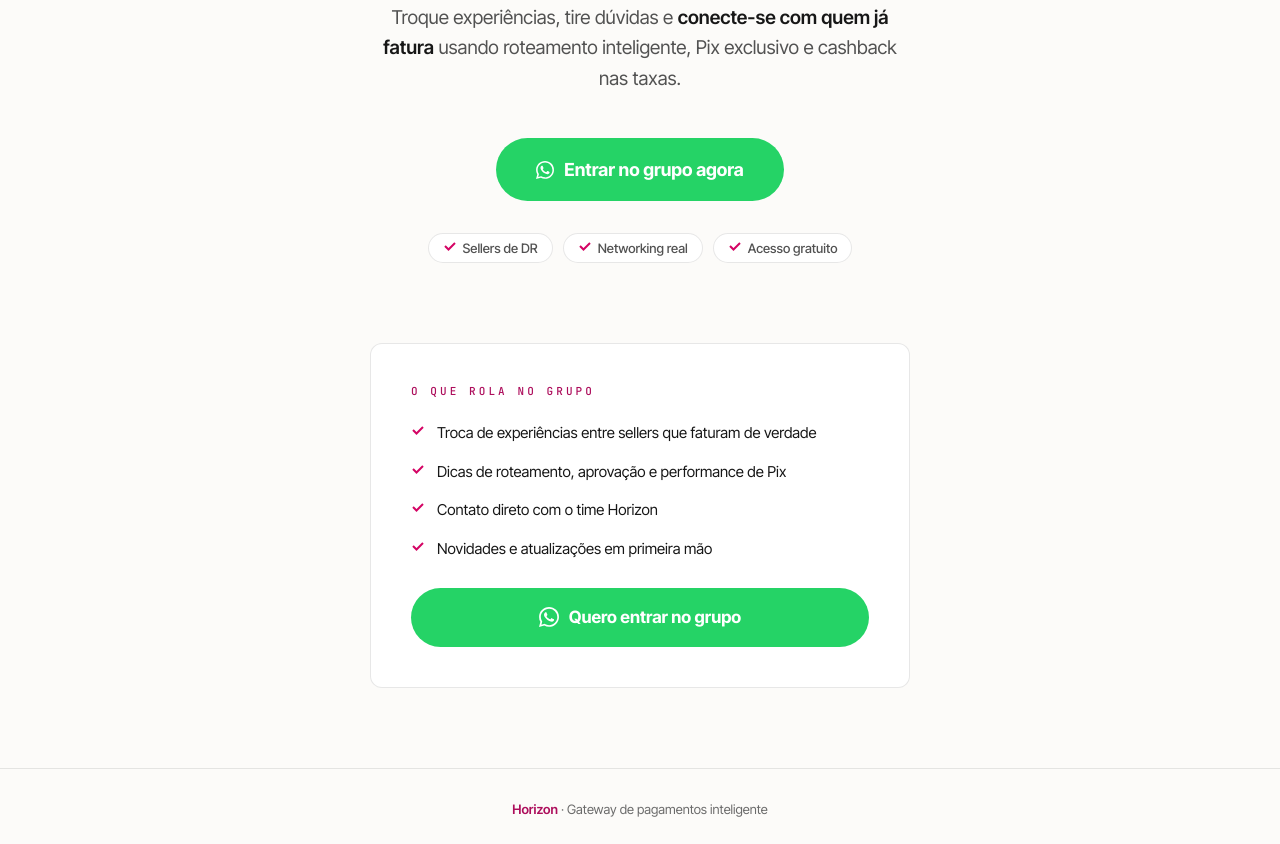
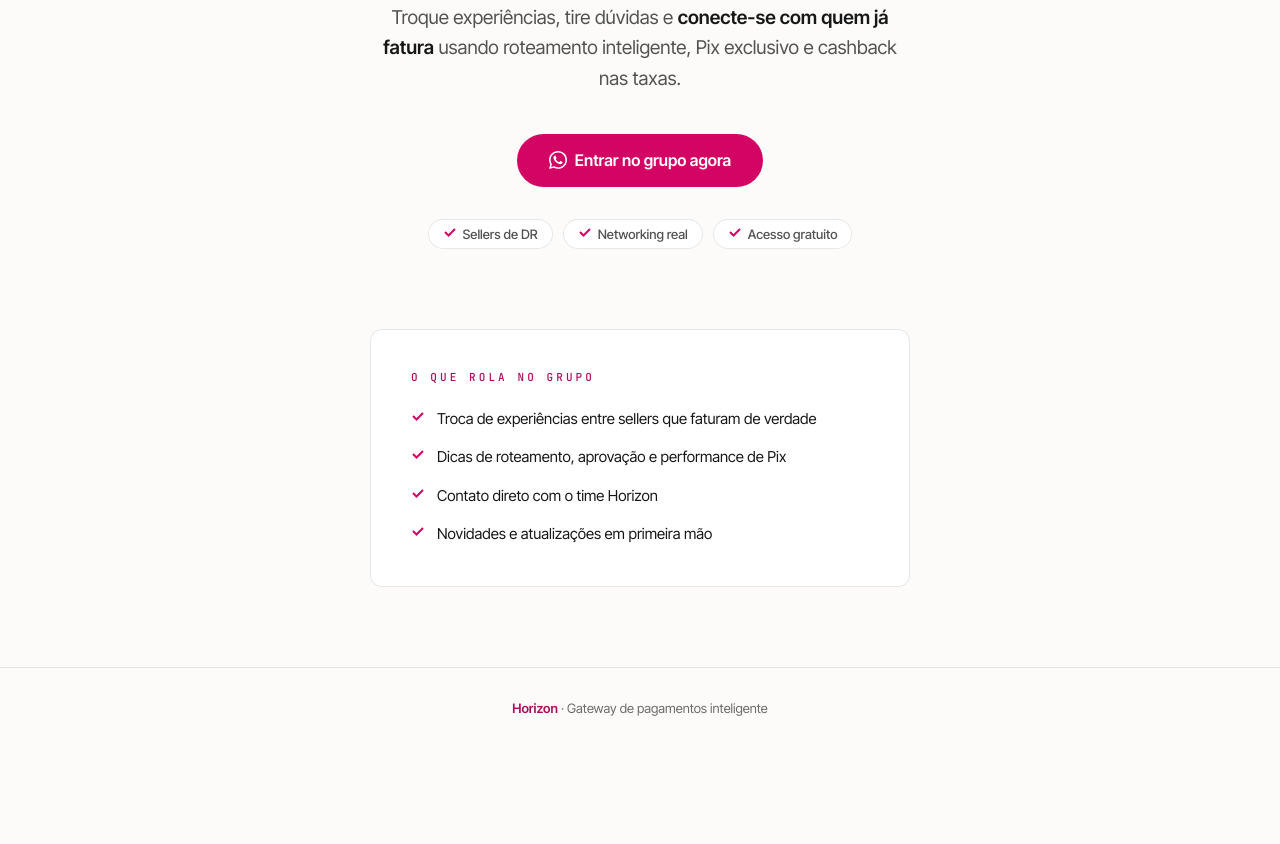
Before and after one commit to henriquechamon/funil-horizon-pags, a plain HTML site: page grupo/index.html in a window 1280 px wide. Shown: the part 432-1276 px from the top of the page. After the commit the page ends 1180 px from the top, so only its background shows below. Drawn offline with Linux system fonts and the light colour scheme.

Commit message:
Revert "feat: otimizar CTA do /grupo - botão verde WhatsApp com pulse animation e segundo CTA"
This reverts commit c2df4f68d86bdaf7b06882711418411a8eb4a663.

```diff
--- a/grupo/index.html
+++ b/grupo/index.html
@@ -151,23 +151,26 @@ body::before {
 .hero-sub strong { color: var(--ink); font-weight: 600; }
 
 .hero-cta {
-  display: inline-flex; align-items: center; gap: 10px;
-  margin-top: 32px; padding: 18px 28px; border-radius: 9999px;
-  background: #25d366; color: #ffffff;
-  font-size: 15px; font-weight: 700; border: none; cursor: pointer;
-  transition: background .2s, transform .2s, box-shadow .2s;
+  display: inline-flex; align-items: center; gap: 8px;
+  margin-top: 28px; padding: 14px 20px; border-radius: 9999px;
+  background: var(--accent); color: var(--on-accent);
+  font-size: 13px; font-weight: 600; border: none; cursor: pointer;
+  transition: background .2s, transform .2s;
   text-decoration: none; line-height: 1.3; text-align: center;
   max-width: 100%; word-wrap: break-word;
-  box-shadow: 0 0 0 0 rgba(37, 211, 102, 0.5);
-  animation: cta-pulse 2s ease infinite;
 }
 @media (min-width: 640px) {
-  .hero-cta { margin-top: 44px; padding: 20px 40px; font-size: 18px; }
+  .hero-cta { margin-top: 40px; padding: 16px 32px; font-size: 16px; }
 }
-.hero-cta:hover { background: #1fb855; transform: translateY(-2px); box-shadow: 0 8px 24px -8px rgba(37, 211, 102, 0.5); }
-@keyframes cta-pulse {
-  0%, 100% { box-shadow: 0 0 0 0 rgba(37, 211, 102, 0.4); }
-  50% { box-shadow: 0 0 0 12px rgba(37, 211, 102, 0); }
+.hero-cta:hover { background: var(--accent-hover); transform: translateY(-1px); }
+.hero-cta .arrow-down {
+  flex-shrink: 0;
+  animation: bounce-arrow 1.8s ease infinite;
+}
+@keyframes bounce-arrow {
+  0%, 100% { transform: translateY(0); }
+  40% { transform: translateY(4px); }
+  60% { transform: translateY(-1px); }
 }
 
 /* ---- BADGES ---- */
@@ -211,21 +214,6 @@ body::before {
   font-size: 15px; line-height: 1.5; color: var(--ink);
 }
 .benefit-list li svg { flex-shrink: 0; margin-top: 3px; }
-
-/* ---- BOTTOM CTA ---- */
-.bottom-cta {
-  display: flex; align-items: center; justify-content: center; gap: 10px;
-  margin-top: 28px; padding: 16px 24px; border-radius: 9999px;
-  background: #25d366; color: #ffffff; width: 100%;
-  font-size: 15px; font-weight: 700; border: none; cursor: pointer;
-  transition: background .2s, transform .2s, box-shadow .2s;
-  text-decoration: none; line-height: 1.3;
-  animation: cta-pulse 2s ease infinite;
-}
-@media (min-width: 640px) {
-  .bottom-cta { padding: 18px 32px; font-size: 17px; }
-}
-.bottom-cta:hover { background: #1fb855; transform: translateY(-2px); box-shadow: 0 8px 24px -8px rgba(37, 211, 102, 0.5); }
 
 /* ---- FOOTER ---- */
 .footer { padding: 32px 0; text-align: center; border-top: 1px solid var(--border); }
@@ -311,11 +299,6 @@ body::before {
           Novidades e atualizações em primeira mão
         </li>
       </ul>
-
-      <a class="bottom-cta" href="https://chat.whatsapp.com/KaHR1aqoAfj4z8RE1UBaYk" target="_blank" rel="noopener">
-        <svg width="20" height="20" viewBox="0 0 24 24" fill="currentColor"><path d="M17.472 14.382c-.297-.149-1.758-.867-2.03-.967-.273-.099-.471-.148-.67.15-.197.297-.767.966-.94 1.164-.173.199-.347.223-.644.075-.297-.15-1.255-.463-2.39-1.475-.883-.788-1.48-1.761-1.653-2.059-.173-.297-.018-.458.13-.606.134-.133.298-.347.446-.52.149-.174.198-.298.298-.497.099-.198.05-.371-.025-.52-.075-.149-.669-1.612-.916-2.207-.242-.579-.487-.5-.669-.51-.173-.008-.371-.01-.57-.01-.198 0-.52.074-.792.372-.272.297-1.04 1.016-1.04 2.479 0 1.462 1.065 2.875 1.213 3.074.149.198 2.096 3.2 5.077 4.487.709.306 1.262.489 1.694.625.712.227 1.36.195 1.871.118.571-.085 1.758-.719 2.006-1.413.248-.694.248-1.289.173-1.413-.074-.124-.272-.198-.57-.347zM12.05 21.785h-.01a9.86 9.86 0 01-5.031-1.378l-.361-.214-3.741.981.998-3.648-.235-.374A9.86 9.86 0 012.167 12.05c0-5.454 4.436-9.89 9.9-9.89 2.643 0 5.122 1.03 6.988 2.898a9.825 9.825 0 012.893 6.994c-.003 5.45-4.437 9.884-9.898 9.884zM20.52 3.449C18.24 1.245 15.24 0 12.045 0 5.463 0 .104 5.334.101 11.893a11.792 11.792 0 001.587 5.945L0 24l6.335-1.652A11.882 11.882 0 0012.04 23.77c6.578 0 11.936-5.338 11.94-11.9.002-3.174-1.233-6.16-3.46-8.421z"/></svg>
-        <span>Quero entrar no grupo</span>
-      </a>
     </div>
   </div>
 </section>
@@ -338,7 +321,7 @@ body::before {
     utm_term: params.get('utm_term') || ''
   };
 
-  function trackCta() {
+  document.querySelector('.hero-cta').addEventListener('click', function () {
     fetch('https://app.horizonpags.com/api/lead/3R0BEAo3nNBW9CDT', {
       method: 'POST',
       headers: { 'Content-Type': 'application/json' },
@@ -359,10 +342,6 @@ body::before {
         content_name: 'Funil Horizon Grupo'
       });
     }
-  }
-
-  document.querySelectorAll('.hero-cta, .bottom-cta').forEach(function (btn) {
-    btn.addEventListener('click', trackCta);
   });
 })();
 </script>
```
